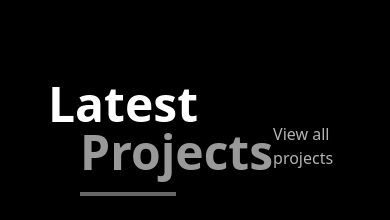
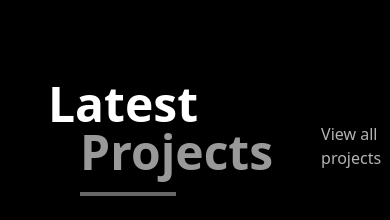
Before and after one commit to imaddde867/imadlab, a React (Vite) app: page / in a window 390 px wide. Shown: the part 860-1080 px from the top of the page. Built offline with nearby package versions, Linux system fonts and the light colour scheme; no server answers; the database is empty.

Commit message:
pushed "View all projects" to the right - for improved spacing

```diff
--- a/src/components/Projects.tsx
+++ b/src/components/Projects.tsx
@@ -92,7 +92,7 @@ const Projects = () => {
 					</div>
 					<a
 						href="/projects"
-						className="text-white/70 hover:text-white text-base font-medium transition-colors duration-200 mr-4 mt-4 md:mt-0 md:mr-8"
+						className="text-white/70 hover:text-white text-base font-medium transition-colors duration-200 mr-4 mt-4 md:mt-0 md:mr-8 ml-12 md:ml-0"
 					>
 						View all projects
 					</a>
```
